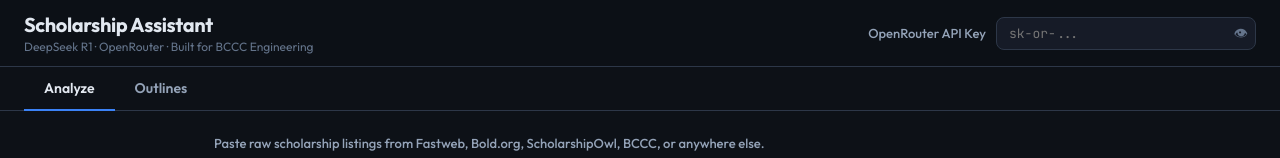
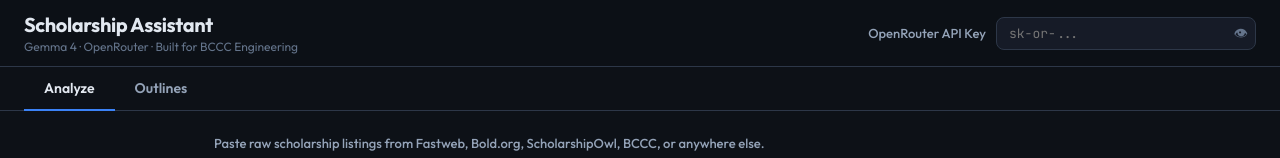
Before and after one commit to TMoiseyenko06/scholorship-helper, a React (Vite) app: page / in a window 1280 px wide. Shown: the top 158 px of the page. Built offline with nearby package versions, Linux system fonts and the light colour scheme.

Commit message:
Switch model to google/gemma-4-26b-it:free via OpenRouter
DeepSeek R1 0528 free tier is unavailable; replace with Gemma 4 26B.

https://claude.ai/code/session_01DxTtTiG591ZgBs5Wmw7KPs

```diff
--- a/src/App.jsx
+++ b/src/App.jsx
@@ -1,4 +1,4 @@
-// DeepSeek R1 0528 via OpenRouter — free tier, strong academic/reasoning performance,
+// Gemma 4 26B via OpenRouter — free tier, strong instruction-following performance,
 // cost-effective for scholarship analysis and essay outline generation
 
 import { useState, useCallback } from 'react'
@@ -24,7 +24,7 @@ Strongest application angles:
 6. Pennsylvania state residency`
 
 const API_URL = 'https://openrouter.ai/api/v1/chat/completions'
-const MODEL   = 'deepseek/deepseek-r1-0528:free'
+const MODEL   = 'google/gemma-4-26b-it:free'
 
 // Strip <think>...</think> blocks; also removes unclosed <think> tails during streaming
 function stripThinkTags(text) {
@@ -500,7 +500,7 @@ export default function App() {
             Scholarship Assistant
           </h1>
           <p style={{ margin: 0, fontSize: 12, color: C.textDim, marginTop: 2 }}>
-            DeepSeek R1 · OpenRouter · Built for BCCC Engineering
+            Gemma 4 · OpenRouter · Built for BCCC Engineering
           </p>
         </div>
         <ApiKeyInput apiKey={apiKey} setApiKey={setApiKey} />
```
